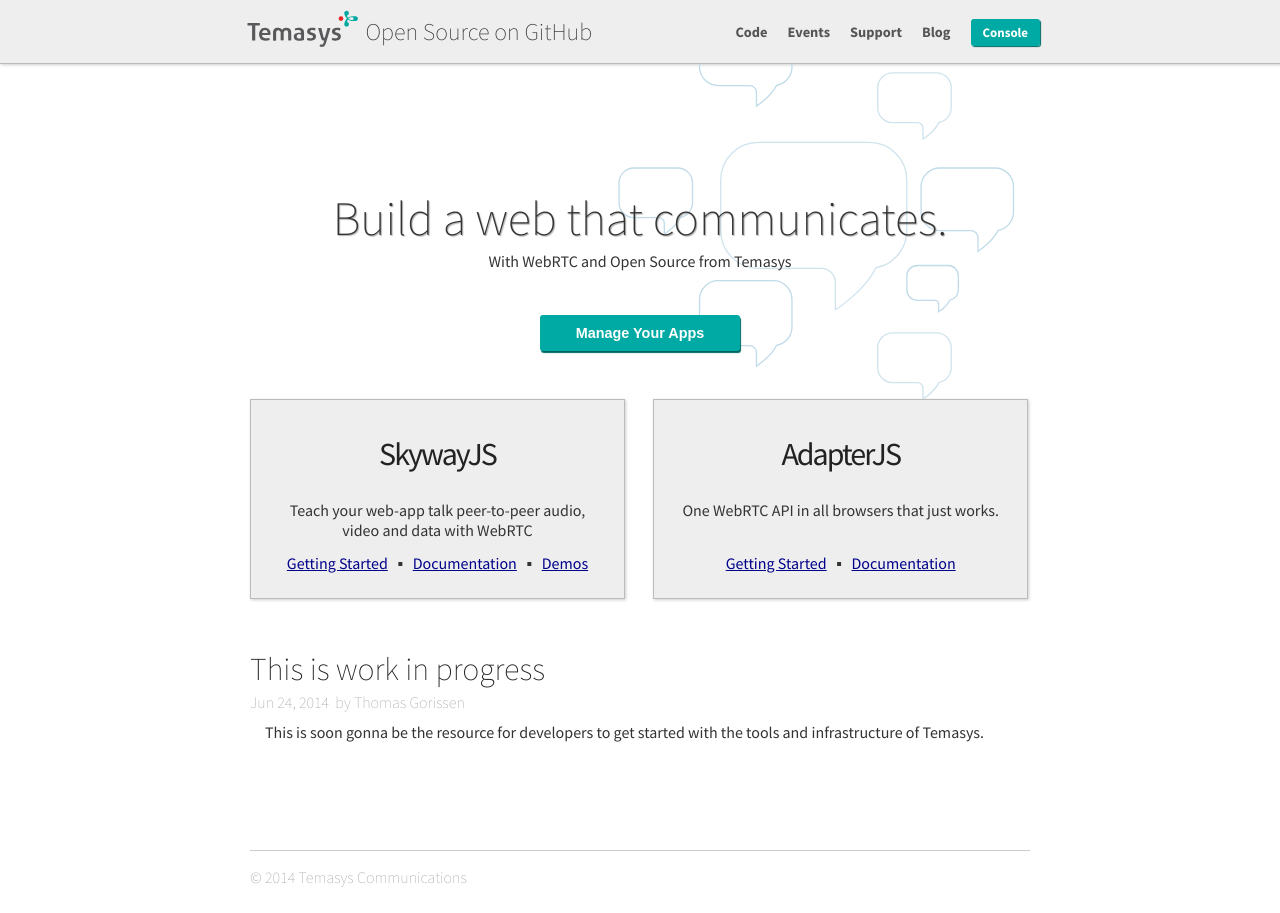
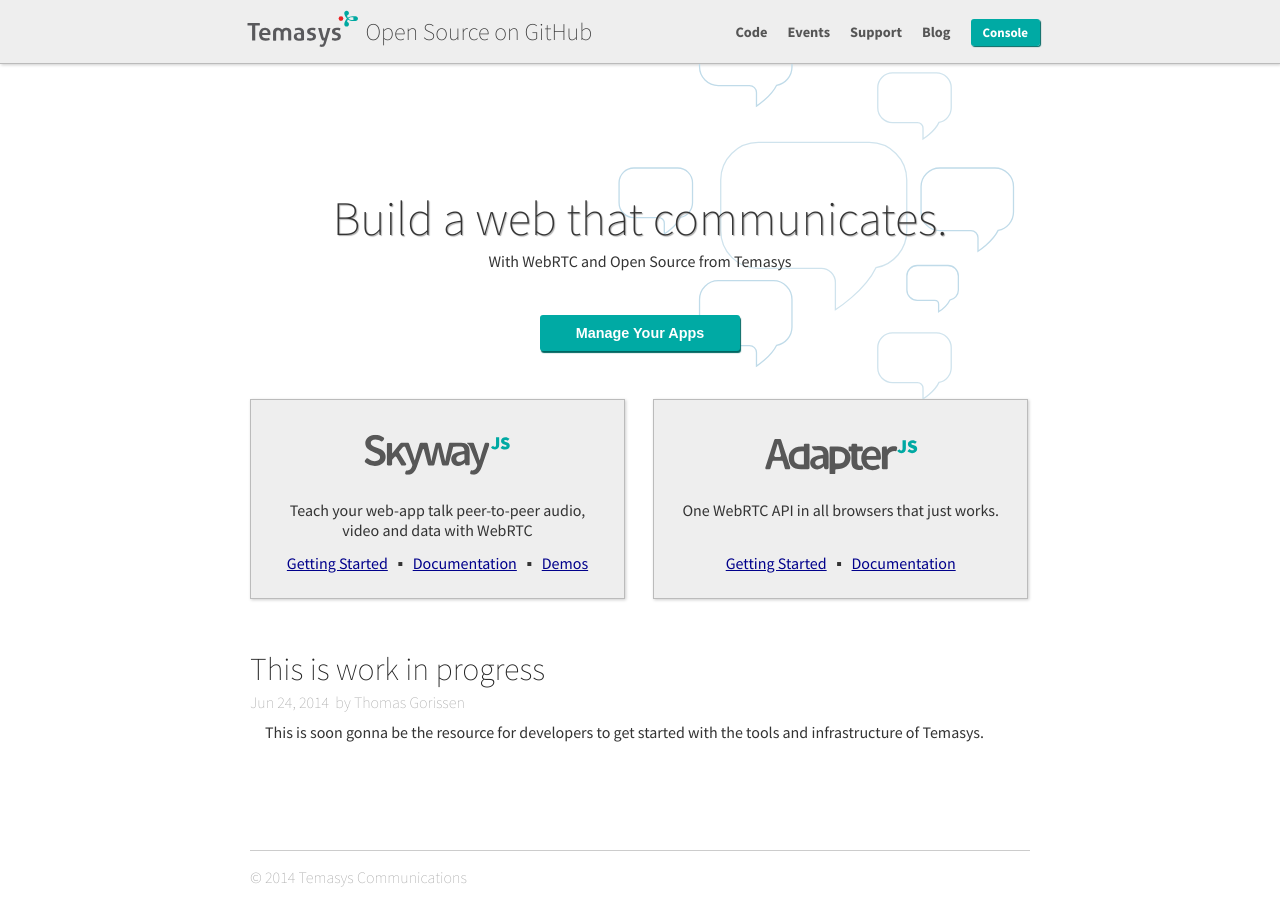
Before and after one commit to Temasys/temasys.github.io, a Jekyll site: the page built from index.html, in a window 1280 px wide. Built offline with Jekyll 4.4.1, drawn with Linux system fonts in a browser that asks for light colours; Markdown is read by kramdown in place of the engine named in the settings; the list of posts is cut into pages by our own code.

Commit message:
Adding logos

```diff
--- a/index.html
+++ b/index.html
@@ -14,7 +14,7 @@
 
     <ul>
         <li class="project" onclick="window.location = 'http://github.com/Temasys/SkywayJS';">
-            <h2>SkywayJS</h2>
+            <h2><img src="resources/img/skywayjs.svg" alt="SkywayJS" /></h2>
             <p class="desc">Teach your web-app talk peer-to-peer audio, video and data with WebRTC</p>
             <p>
                 <a href="https://github.com/Temasys/SkywayJS#skywayjs">Getting Started</a> &nbsp; &#9642; &nbsp;
@@ -23,7 +23,7 @@
             </p>
         </li>
         <li class="project" onclick="window.location = 'http://github.com/Temasys/AdapterJS';">
-            <h2>AdapterJS</h2>
+            <h2><img src="resources/img/adapterjs.svg" alt="AdapterJS" style="height: 38px;" /></h2>
             <p class="desc">One WebRTC API in all browsers that just works.</p>
             <p>
                 <a href="https://github.com/Temasys/AdapterJS#setup-this-project">Getting Started</a> &nbsp; &#9642; &nbsp;
--- a/style.css
+++ b/style.css
@@ -249,6 +249,11 @@
     letter-spacing: -2px;
 }
 
+.project h2 img {
+    height: 45px;
+    margin: -10px 0;
+}
+
 .project .desc {
     height: 2.3em;
 }
```
Also changed, not shown: resources/img/adapterjs.svg (added), resources/img/skywayjs.svg (added).
